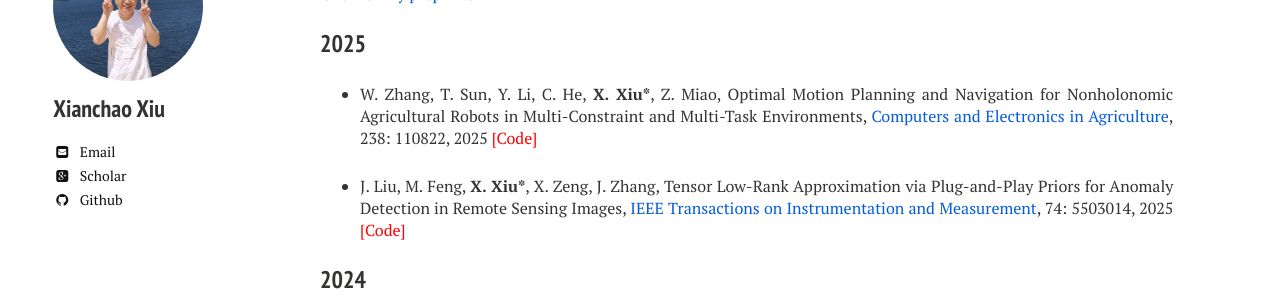
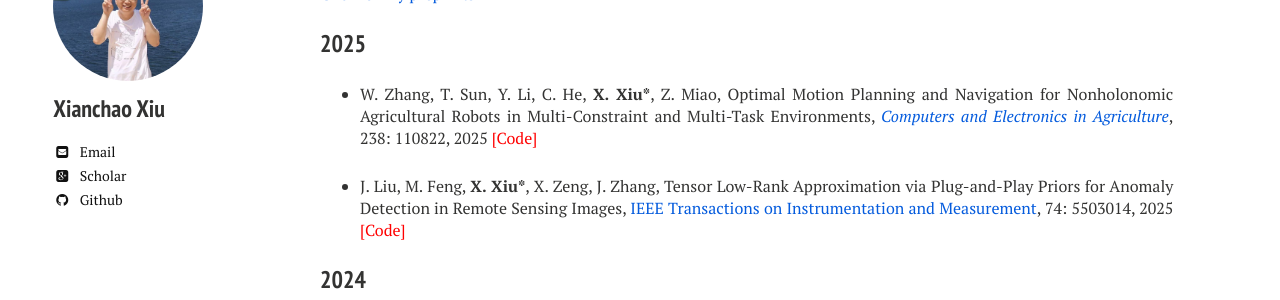
Before and after one commit to xianchaoxiu/xianchaoxiu.github.io, a Jekyll site: the page built from publications/index.md, in a window 1280 px wide. Shown: the part 141-441 px from the top of the page. Built offline with Jekyll 4.4.1, drawn with Linux system fonts in a browser that asks for light colours; nearby versions of some CDN libraries.

Commit message:
Update index.md

```diff
--- a/publications/index.md
+++ b/publications/index.md
@@ -12,7 +12,7 @@ share: false
 
 ### 2025
 
-* W. Zhang, T. Sun, Y. Li, C. He, <b>X. Xiu*</b>, Z. Miao, Optimal Motion Planning and Navigation for Nonholonomic Agricultural Robots in Multi-Constraint and Multi-Task Environments, <a href="https://doi.org/10.1016/j.compag.2025.110822" class="textlink" target="_blank">Computers and Electronics in Agriculture</a>, 238: 110822, 2025 <a href="https://github.com/xianchaoxiu/MPAR" class="textlink" target="_blank" style="color: red;">[Code]</a>
+* W. Zhang, T. Sun, Y. Li, C. He, <b>X. Xiu*</b>, Z. Miao, Optimal Motion Planning and Navigation for Nonholonomic Agricultural Robots in Multi-Constraint and Multi-Task Environments, <i><a href="https://doi.org/10.1016/j.compag.2025.110822" class="textlink" target="_blank">Computers and Electronics in Agriculture</a></i>, 238: 110822, 2025 <a href="https://github.com/xianchaoxiu/MPAR" class="textlink" target="_blank" style="color: red;">[Code]</a>
 
 * J. Liu, M. Feng, <b>X. Xiu*</b>, X. Zeng, J. Zhang, Tensor Low-Rank Approximation via Plug-and-Play Priors for Anomaly Detection in Remote Sensing Images, <a href="https://ieeexplore.ieee.org/document/10935754" class="textlink" target="_blank">IEEE Transactions on Instrumentation and Measurement</a>, 74: 5503014, 2025 <a href="https://github.com/xianchaoxiu/PnP-TLRA" class="textlink" target="_blank" style="color: red;">[Code]</a>
 
```
